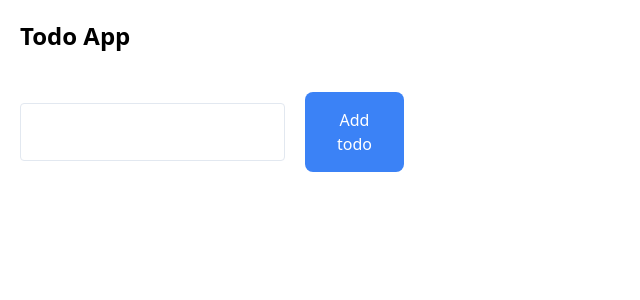
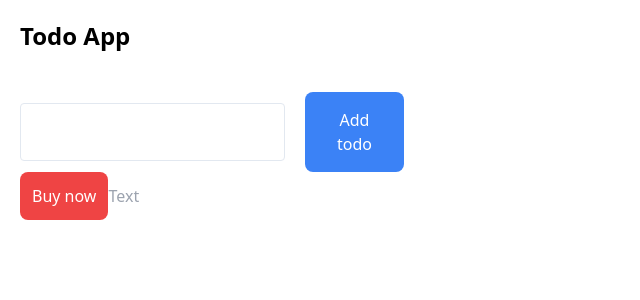
Before and after one commit to phphuongbinh/typescript_base, a React (Vite) app: page / in a window 1280 px wide. Shown: the top 300 px of the page, without its empty margins (0-640 px from the left). Built offline with nearby package versions, Linux system fonts and the light colour scheme.

Commit message:
HTMLDetailProps

```diff
--- a/src/App.tsx
+++ b/src/App.tsx
@@ -75,6 +75,14 @@ const App = () => {
             Add todo
           </button>
         </div>
+        <Button
+          type="button"
+          disabled
+          className="p-3 text-white bg-red-500 rounded-lg"
+        >
+          Buy now
+        </Button>
+        <Input type="text" placeholder="Text"></Input>
       </div>
     </div>
   );
@@ -117,8 +125,29 @@ const List = ({
   );
 };
 
+// HTMLDetailProps
+
+type ButtonProps = {
+  children: React.ReactNode;
+} & React.DetailedHTMLProps<
+  React.ButtonHTMLAttributes<HTMLButtonElement>,
+  HTMLButtonElement
+>;
+
+const Button = ({ children, ...rest }: ButtonProps) => {
+  return <button {...rest}>{children}</button>;
+};
+
+type InputProps = React.DetailedHTMLProps<
+  React.InputHTMLAttributes<HTMLInputElement>,
+  HTMLInputElement
+>;
+
+const Input = (rest: InputProps) => {
+  return <input {...rest} />;
+};
+
 // Children
-
 const Boxded = ({ children }: { children?: React.ReactNode }) => {
   return <div>{children}</div>;
 };
```
